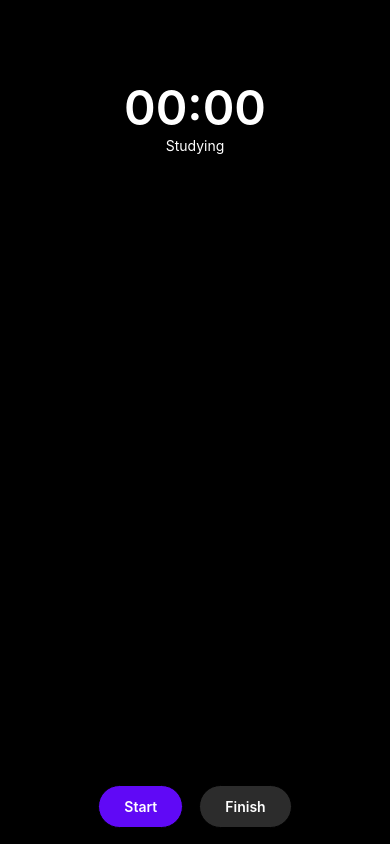
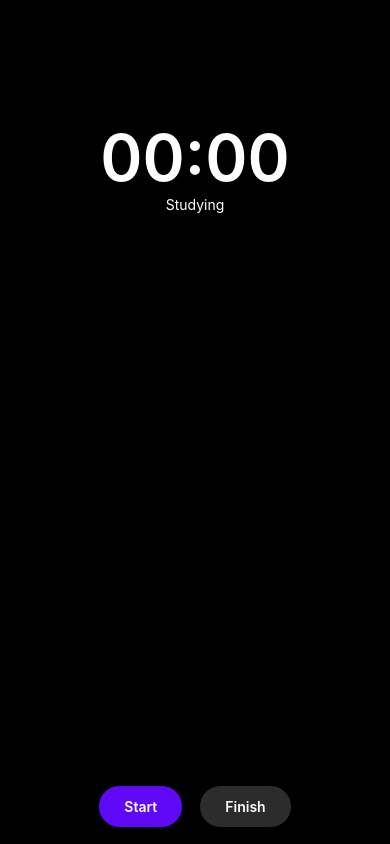
Before and after one commit to DripSwag/Flowtime, a React Native app: screen / in a window 390 px wide. Built offline with nearby package versions, Linux system fonts and the light colour scheme.

Commit message:
Changed styling of clock

```diff
--- a/App.tsx
+++ b/App.tsx
@@ -53,9 +53,9 @@ const styles = StyleSheet.create({
     alignItems: 'center',
     justifyContent: 'center',
     width: '100%',
-    maxHeight: 200,
+    maxHeight: 300,
     flexGrow: 1,
-    maxWidth: 200,
+    maxWidth: 300,
   },
   horizontal: {
     flexDirection: 'row',
--- a/components/Clock.tsx
+++ b/components/Clock.tsx
@@ -1,5 +1,5 @@
 import { View } from 'react-native'
-import { useEffect } from 'react'
+import { useEffect, useState } from 'react'
 import { useStudy } from '../hooks/useStudy'
 import StudyLabel from './StudyLabel'
 import { useClock } from '../hooks/useClock'
@@ -9,6 +9,7 @@ import ClockText from './ClockText'
 export default function Clock() {
   const study = useStudy()
   const clock = useClock()
+  const [width, setWidth] = useState(180)
 
   useEffect(() => {
     const interval = setInterval(() => {
@@ -24,9 +25,13 @@ export default function Clock() {
     <View
       style={{
         width: '100%',
+        height: '100%',
         flex: 1,
         alignItems: 'center',
         justifyContent: 'center',
+      }}
+      onLayout={data => {
+        setWidth(data.nativeEvent.layout.width)
       }}
     >
       {!study.isStudy ? (
@@ -34,6 +39,7 @@ export default function Clock() {
           <CountdownCircleTimer
             key={0}
             isPlaying={study.isRunning}
+            size={width}
             duration={clock.duration}
             rotation='counterclockwise'
             strokeWidth={6}
--- a/components/ClockText.tsx
+++ b/components/ClockText.tsx
@@ -7,7 +7,7 @@ interface Params {
 
 export default function ClockText({ time }: Params) {
   return (
-    <Text style={[styles.text, { fontSize: 48, fontWeight: '600' }]}>
+    <Text style={[styles.text, { fontSize: 64, fontWeight: '600' }]}>
       {`${Math.floor(time / 60) < 10 ? '0' : ''}${Math.floor(time / 60)}:${
         time % 60 < 10 ? '0' : ''
       }${(time % 60).toString()}`}
```
